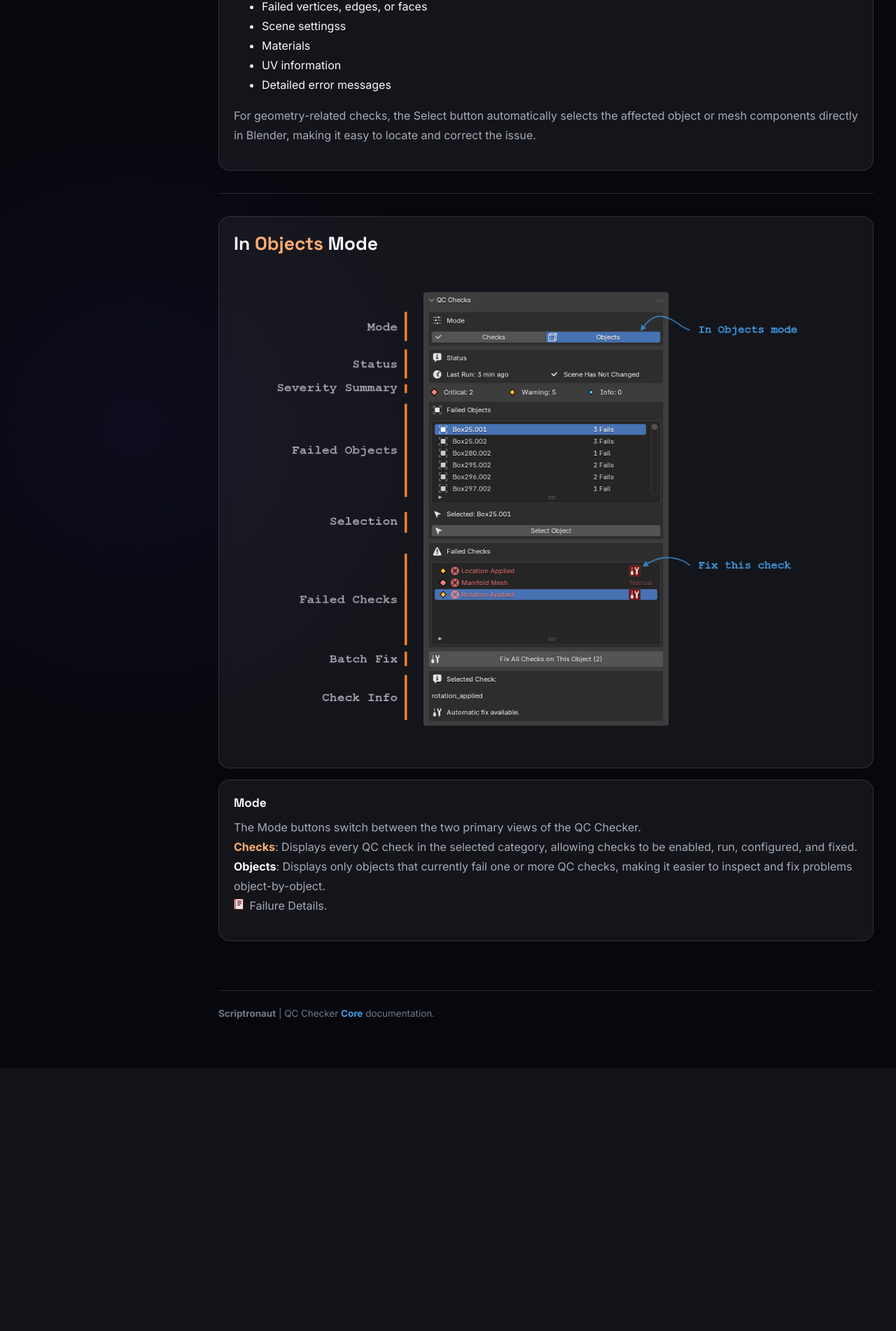
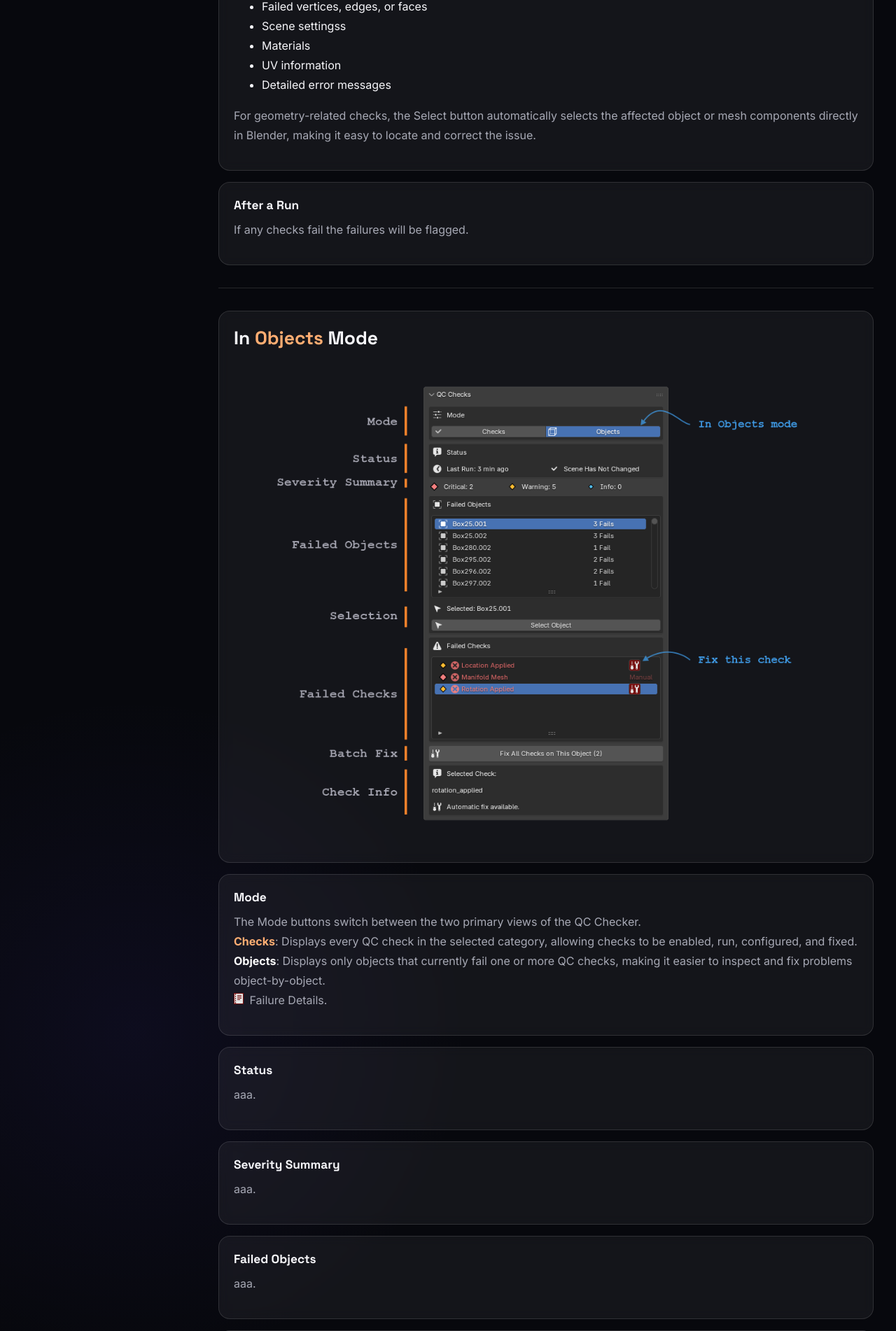
Before and after one commit to scotthomson-naut/qc, a Python web app: template documentation/template/panel.html in a window 1280 px wide. Shown: the part 3055-4957 px from the top of the page at 70% size. Before the commit the page ends 4511 px from the top, so only its background shows below. Run offline with Jinja, Linux system fonts and the light colour scheme; the template is opened without the code that fills it, so the values that code supplies are empty.

Commit message:
prep panle doc with Mode Objects section standins

```diff
--- a/documentation/template/panel.html
+++ b/documentation/template/panel.html
@@ -41,6 +41,7 @@
 
                 <!-- Checks mode-->
                 <div class="grid-doc">
+
                     <section class="card">
                         <h2 style="margin-top:0" id="checks">In <b class="doc-ancor">Checks</b> Mode</h2>
                         <img src="assets/images/qc_checks_panel_mode_checks.png" alt="Scriptronaut"></a>
@@ -185,15 +186,24 @@
                             </p>
                         </p>
                     </section>
+
+                    <section class="card">
+                        <h3>After a Run</h3>
+                        <p>
+                            If any checks fail the failures will be flagged. <br>
+                        </p>
+                    </section>
+
                 </div>
 
                 <hr>
 
-                <!-- Object mode-->
+                <!-- Objects mode-->
                 <div class="grid-doc">
+
                     <section class="card">
                         <h2 style="margin-top:0" id="objects">In <b class="doc-ancor">Objects</b> Mode</h2>
-                        <img src="assets/images/qc_checks_panel_mode_object.png" alt="Scriptronaut"></a>
+                        <img src="assets/images/qc_checks_panel_mode_objects.png" alt="Scriptronaut"></a>
                     </section>
 
                     <section class="card">
@@ -209,6 +219,55 @@
                         </p>
                     </section>
 
+                    <section class="card">
+                        <h3>Status</h3>
+                        <p>
+                            aaa.<br>
+                        </p>
+                    </section>
+
+                    <section class="card">
+                        <h3>Severity Summary</h3>
+                        <p>
+                            aaa.<br>
+                        </p>
+                    </section>
+
+                    <section class="card">
+                        <h3>Failed Objects</h3>
+                        <p>
+                            aaa.<br>
+                        </p>
+                    </section>
+
+                    <section class="card">
+                        <h3>Selection</h3>
+                        <p>
+                            aaa.<br>
+                        </p>
+                    </section>
+
+                    <section class="card">
+                        <h3>Failed Checks</h3>
+                        <p>
+                            aaa.<br>
+                        </p>
+                    </section>
+
+                    <section class="card">
+                        <h3>Batch Fix</h3>
+                        <p>
+                            aaa.<br>
+                        </p>
+                    </section>
+
+                    <section class="card">
+                        <h3>Check Info</h3>
+                        <p>
+                            aaa.<br>
+                        </p>
+                    </section>
+
                 </div>
 
                 <footer class="footer">
```
Also changed, not shown: documentation/template/assets/images/qc_checks_panel_mode_objects.png (renamed from documentation/template/assets/images/qc_checks_panel_mode_object.png), documentation/template/assets/images/qc_checks_panel_mode_objects_after_run.png (added).
